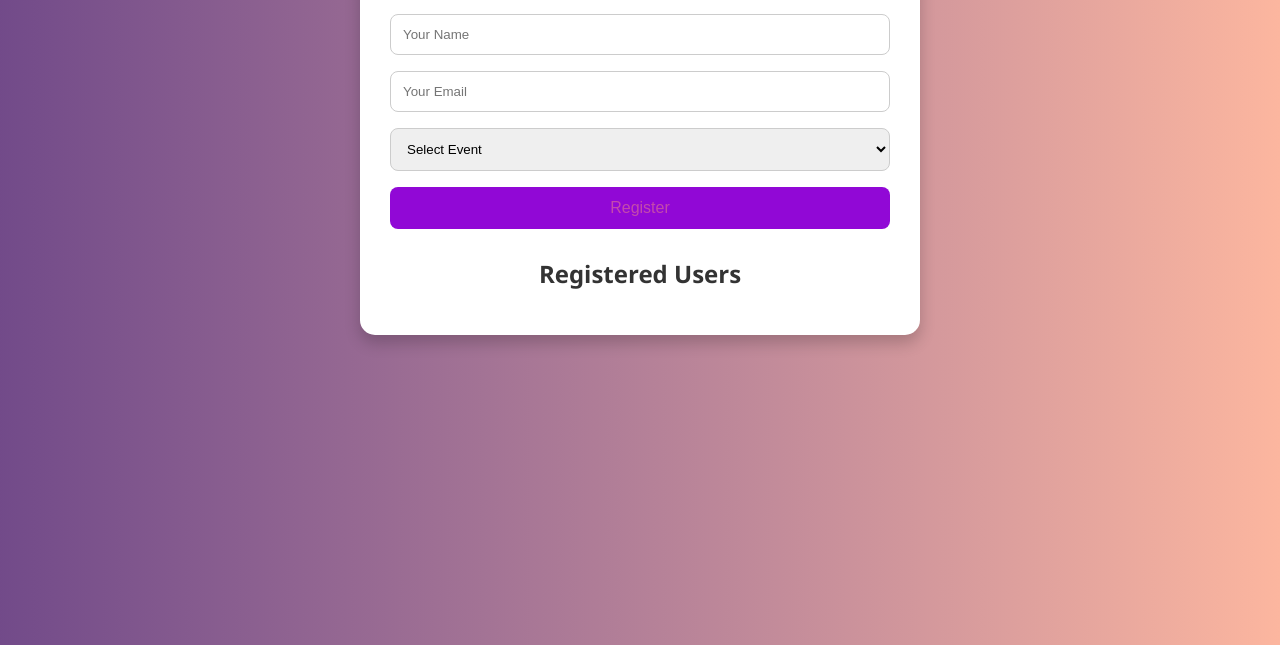
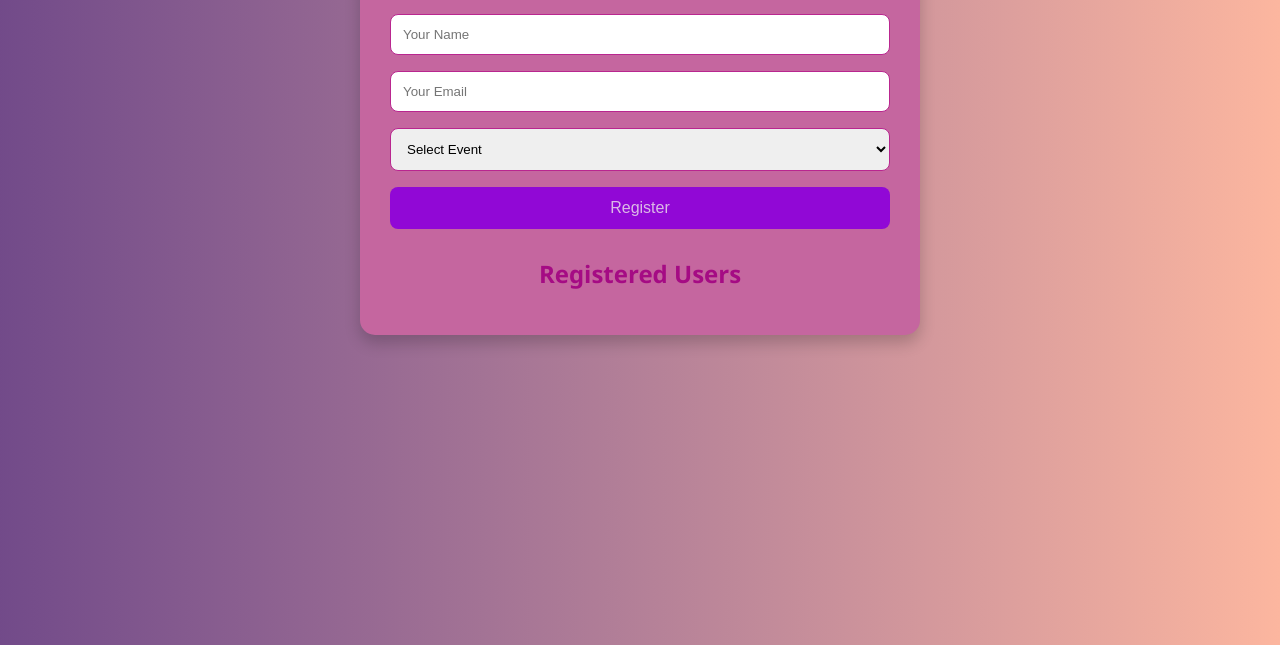
Before and after one commit to aishwaryaskumar3-lang/Event-registration-, a plain HTML site: page index.html in a window 1280 px wide. Shown: the part 155-800 px from the top of the page. Drawn offline with Linux system fonts and the light colour scheme; no server answers.

Commit message:
your commit message

```diff
--- a/style.css
+++ b/style.css
@@ -8,7 +8,7 @@ body {
 .container {
   max-width: 500px;
   margin: 50px auto;
-  background: white;
+  background: rgb(197, 102, 159);
   padding: 25px 30px;
   border-radius: 15px;
   box-shadow: 0 8px 16px rgba(0,0,0,0.2);
@@ -16,7 +16,7 @@ body {
 
 h1, h2 {
   text-align: center;
-  color: #333;
+  color: #a50b84;
 }
 
 form input, form select, form button {
@@ -24,13 +24,13 @@ form input, form select, form button {
   padding: 12px;
   margin: 8px 0;
   border-radius: 8px;
-  border: 1px solid #ccc;
+  border: 1px solid #b9268f;
   box-sizing: border-box;
 }
 
 form button {
   background: #9108d6;
-  color: rgb(196, 74, 172);
+  color: rgba(236, 227, 234, 0.812);
   border: none;
   cursor: pointer;
   font-size: 16px;
```
